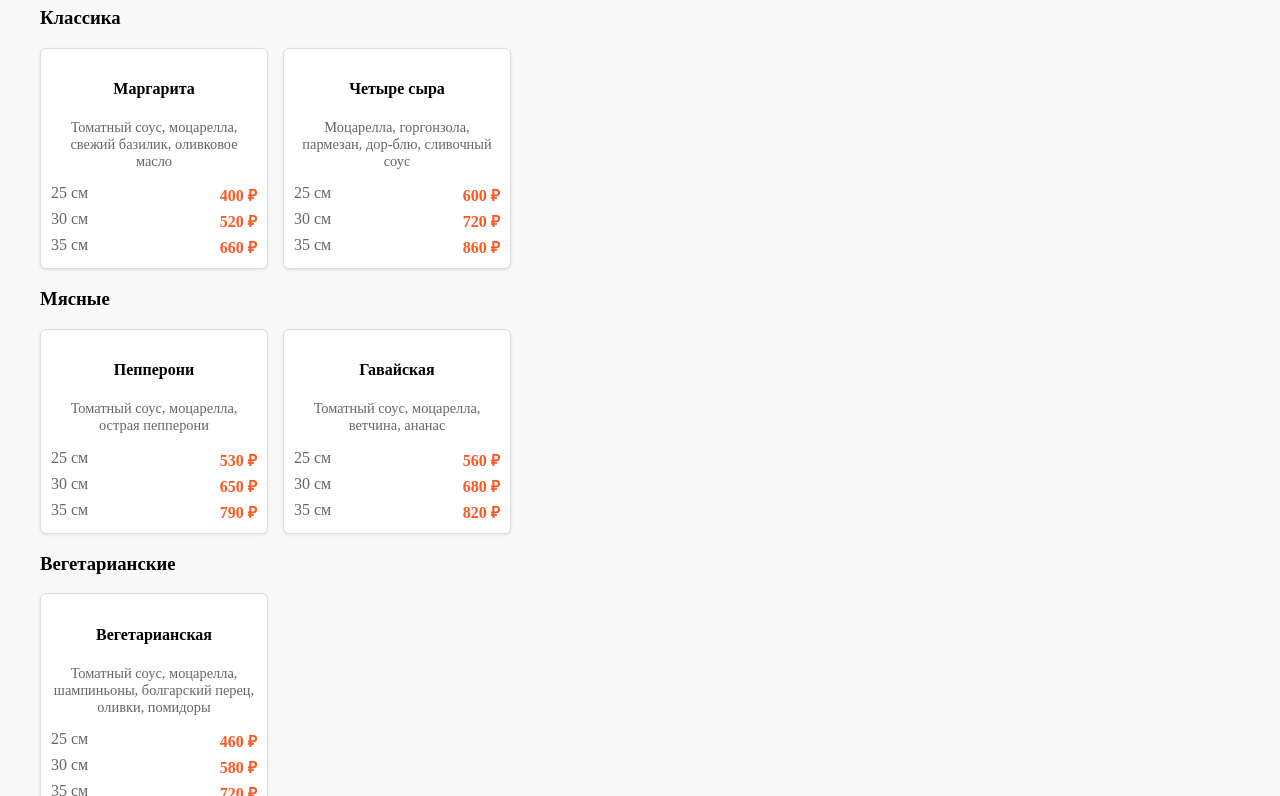
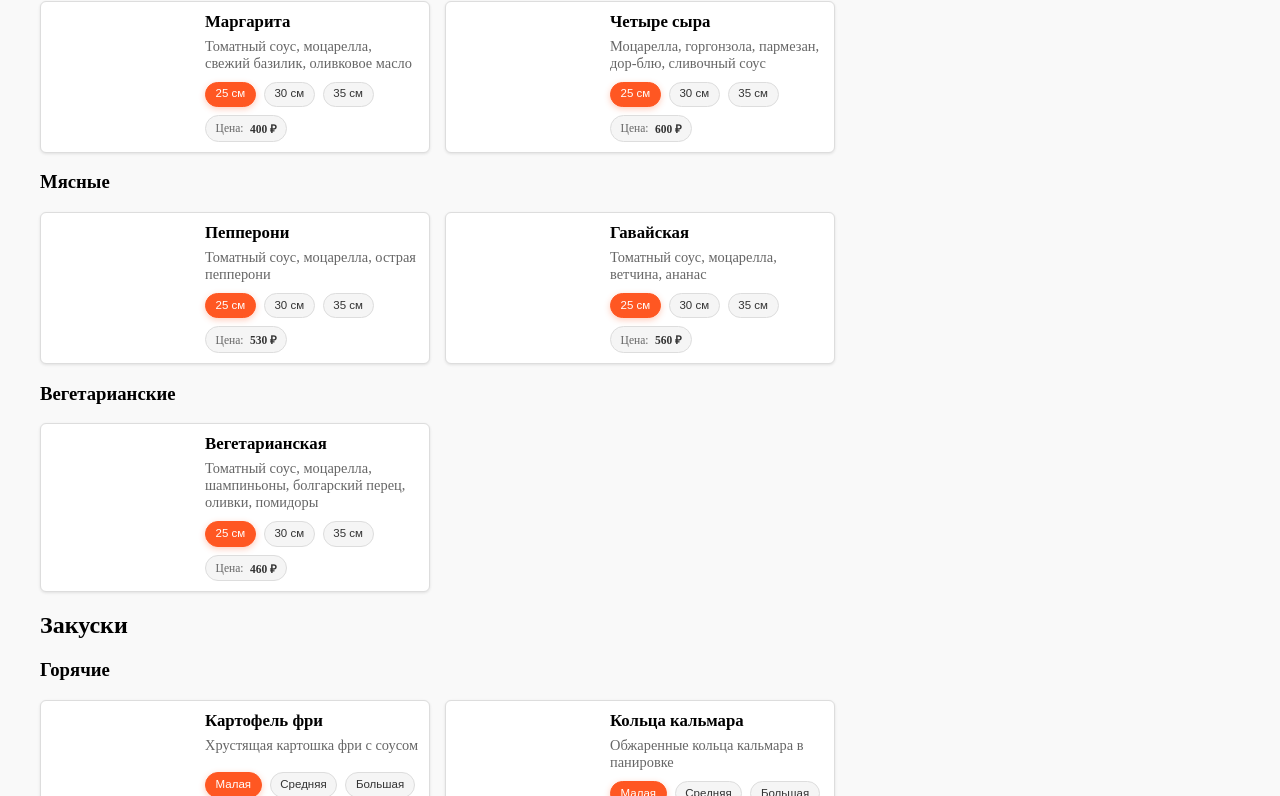
Before and after one commit to HamzaKotiev/testo, a website with bundled scripts: page index.html in a window 1280 px wide. Shown: the part 212-1008 px from the top of the page. Built offline with nearby package versions, Linux system fonts and the light colour scheme; files whose address does not match are found by name.

Commit message:
Remove header and shrink size/price controls

```diff
--- a/index.html
+++ b/index.html
@@ -7,7 +7,6 @@
     <link rel="stylesheet" href="styles/styles.css">
 </head>
 <body>
-    <header>Пицца</header>
     <nav>
         <div class="nav-row">
             <ul class="category-list"></ul>
--- a/scripts/app.js
+++ b/scripts/app.js
@@ -8,13 +8,17 @@ export class AppManager {
     this.subcategoryRow = document.querySelector(SELECTORS.SUBCATEGORY_ROW);
     this.subcategoryList = document.querySelector(SELECTORS.SUBCATEGORY_LIST);
     this.content = document.querySelector(SELECTORS.CONTENT);
-    this.header = document.querySelector('header');
 
     this.categories = [];
     this.items = [];
     this.siteData = null;
     this.activeCategories = new Set();
     this.activeSubcategories = new Set();
+
+    this.handleSizeSelect = this.handleSizeSelect.bind(this);
+    if (this.content) {
+      this.content.addEventListener('click', this.handleSizeSelect);
+    }
 
     this.init();
   }
@@ -80,9 +84,6 @@ export class AppManager {
     if (!meta) return;
     if (meta.title) {
       document.title = meta.title;
-      if (this.header) {
-        this.header.textContent = meta.title;
-      }
     }
   }
 
@@ -378,39 +379,84 @@ export class AppManager {
   renderItemCard(item) {
     const sizes = Array.isArray(item.sizes) ? item.sizes : [];
     const prices = Array.isArray(item.prices) ? item.prices : [];
-    const priceLines = sizes
+    const firstPricedIndex = sizes.findIndex((_, index) => typeof prices[index] === 'number');
+    const initialIndex = firstPricedIndex >= 0 ? firstPricedIndex : 0;
+    const initialPrice = typeof prices[initialIndex] === 'number'
+      ? DataUtils.formatPrice(prices[initialIndex])
+      : 'Цена уточняется';
+    const sizeButtons = sizes.length > 0
+      ? sizes
         .map((size, index) => {
           const price = prices[index];
-        const formattedPrice = typeof price === 'number'
-          ? DataUtils.formatPrice(price)
-          : '';
+          const isActive = index === initialIndex;
+          const priceValue = typeof price === 'number' ? price : '';
           return `
-          <div class="price-line">
-            <span class="price-size">${size}</span>
-            <span class="price-value">${formattedPrice}</span>
-          </div>
+            <button
+              type="button"
+              class="size-pill${isActive ? ' is-active' : ''}"
+              data-size-index="${index}"
+              data-price="${priceValue}"
+              aria-pressed="${isActive}"
+            >
+              ${size}
+            </button>
           `;
         })
-      .join('');
-    const priceMarkup = priceLines || `
-      <div class="price-line">
-        <span class="price-value">Цена уточняется</span>
-      </div>
-    `;
+        .join('')
+      : '<span class="size-empty">Размеры уточняются</span>';
 
     return `
       <div class="item-card">
+        <div class="item-card__media">
           <img
             src="${DataUtils.getImageUrl(item.image)}"
             alt="${item.name}"
             loading="lazy"
             onerror="this.style.display='none'"
           >
-        <h4>${item.name}</h4>
-        <p>${item.description || ''}</p>
-        <div class="price-list">${priceMarkup}</div>
+        </div>
+        <div class="item-card__content">
+          <h4 class="item-card__title">${item.name}</h4>
+          <p class="item-card__desc">${item.description || ''}</p>
+        </div>
+        <div class="item-card__actions">
+          <div class="size-list">${sizeButtons}</div>
+          <div class="item-price">
+            <span class="item-price__label">Цена:</span>
+            <span class="item-price__value">${initialPrice}</span>
+          </div>
+        </div>
       </div>
     `;
+  }
+
+  handleSizeSelect(event) {
+    const button = event.target.closest('.size-pill');
+    if (!button || !this.content.contains(button)) {
+      return;
+    }
+
+    const card = button.closest('.item-card');
+    if (!card) {
+      return;
+    }
+
+    const buttons = card.querySelectorAll('.size-pill');
+    buttons.forEach(itemButton => {
+      const isActive = itemButton === button;
+      itemButton.classList.toggle('is-active', isActive);
+      itemButton.setAttribute('aria-pressed', isActive);
+    });
+
+    const priceEl = card.querySelector('.item-price__value');
+    if (!priceEl) {
+      return;
+    }
+
+    const rawPrice = button.dataset.price;
+    priceEl.textContent = rawPrice
+      ? DataUtils.formatPrice(Number(rawPrice))
+      : 'Цена уточняется';
   }
 
   groupItems(items) {
--- a/styles/_base.scss
+++ b/styles/_base.scss
@@ -30,11 +30,3 @@ body {
   padding: 0;
   background-color: $color-bg;
 }
-
-header {
-  background-color: $color-accent;
-  color: $color-white;
-  text-align: center;
-  padding: 10px 0;
-  font-size: 1.5em;
-}
--- a/styles/_cards.scss
+++ b/styles/_cards.scss
@@ -5,41 +5,119 @@
   border: $border-width solid $color-border;
   border-radius: $radius-card;
   padding: 10px;
-  text-align: center;
   box-shadow: $shadow-card;
+  display: grid;
+  grid-template-columns: minmax(110px, 140px) 1fr;
+  grid-template-rows: auto auto;
+  grid-template-areas:
+    "media content"
+    "media actions";
+  gap: 10px 14px;
+  align-items: stretch;
 
-  img {
+  &__media {
+    grid-area: media;
+    display: flex;
+    align-items: stretch;
+    justify-content: center;
+    align-self: stretch;
+  }
+
+  &__media img {
     width: 100%;
-    height: 150px;
+    height: auto;
     object-fit: cover;
     border-radius: $radius-image;
+    display: block;
   }
 
-  h3 {
-    margin: 10px 0 5px;
-    font-size: 1.1em;
+  &__content {
+    grid-area: content;
+    text-align: left;
+    min-width: 0;
   }
 
-  p {
+  &__title {
+    margin: 0 0 6px;
+    font-size: 1.05em;
+  }
+
+  &__desc {
+    margin: 0;
     color: $color-muted;
     font-size: 0.9em;
   }
 
-  .price-list {
-    display: grid;
-    gap: 4px;
-    margin-top: 8px;
+  &__actions {
+    grid-area: actions;
+    display: flex;
+    flex-direction: column;
+    align-items: flex-start;
+    gap: 8px;
+    text-align: left;
+    min-width: 0;
+  }
+}
+
+
+.size-list {
+  display: flex;
+  flex-wrap: wrap;
+  gap: 8px;
+}
+
+.size-pill {
+  border: $border-width solid $color-border;
+  background-color: $color-chip-bg;
+  color: $color-text;
+  border-radius: $radius-pill;
+  padding: 4.8px 9.6px;
+  font-size: 0.72rem;
+  font-weight: 500;
+  line-height: 1.2;
+  cursor: pointer;
+  white-space: nowrap;
+  transition: all 0.25s ease;
+
+  &.is-active {
+    background-color: $color-accent;
+    color: $color-white;
+    border-color: $color-accent;
+    box-shadow: $shadow-accent;
   }
 
-  .price-line {
-    display: flex;
-    justify-content: space-between;
-    font-weight: 600;
-    color: $color-accent;
-  }
-
-  .price-size {
-    color: $color-muted;
-    font-weight: 500;
+  &:focus-visible {
+    outline: 2px solid $color-accent-focus;
+    outline-offset: 2px;
   }
 }
+
+.size-empty {
+  border: $border-width solid $color-border;
+  background-color: $color-chip-bg;
+  color: $color-muted;
+  border-radius: $radius-pill;
+  padding: 4.8px 9.6px;
+  font-size: 0.72rem;
+}
+
+.item-price {
+  display: inline-flex;
+  align-items: center;
+  gap: 6.4px;
+  border: $border-width solid $color-border;
+  background-color: $color-chip-bg;
+  border-radius: $radius-pill;
+  padding: 4.8px 9.6px;
+}
+
+.item-price__label {
+  color: $color-muted;
+  font-size: 0.72rem;
+}
+
+.item-price__value {
+  color: $color-text;
+  font-weight: 600;
+  font-size: 0.72rem;
+}
--- a/styles/_layout.scss
+++ b/styles/_layout.scss
@@ -8,6 +8,6 @@
 
 .items-grid {
   display: grid;
-  grid-template-columns: repeat(auto-fill, minmax(220px, 1fr));
+  grid-template-columns: repeat(auto-fill, minmax(320px, 1fr));
   gap: 15px;
 }
--- a/styles/_nav.scss
+++ b/styles/_nav.scss
@@ -14,7 +14,10 @@ nav {
 }
 
 .nav-row {
-  padding: 0;
+  width: 100%;
+  max-width: 1240px;
+  margin: 0 auto;
+  padding: 0 20px;
   overflow-x: auto;
   -webkit-overflow-scrolling: touch;
   scrollbar-gutter: stable both-edges;
@@ -45,7 +48,7 @@ nav ul {
   justify-content: flex-start;
   gap: 12px;
   width: 100%;
-  min-width: 100%;
+  min-width: 0;
   overflow-y: hidden;
   scroll-snap-type: x proximity;
   align-items: center;
--- a/styles/_responsive.scss
+++ b/styles/_responsive.scss
@@ -1,6 +1,12 @@
 @use "variables" as *;
 
 @media (max-width: 600px) {
+  .nav-row {
+    max-width: none;
+    margin: 0;
+    padding: 0;
+  }
+
   nav ul {
     gap: 12px;
   }
@@ -21,7 +27,16 @@
     grid-template-columns: 1fr;
   }
 
-  header {
-    font-size: 1.2em;
+  .item-card {
+    grid-template-columns: 1fr;
+    grid-template-areas:
+      "media"
+      "content"
+      "actions";
+  }
+
+  .item-card__media img {
+    height: auto;
+    max-height: 200px;
   }
 }
```
Also changed, not shown: styles/styles.css, 1 other file. Lines whose indentation alone changed are shown as unchanged.
